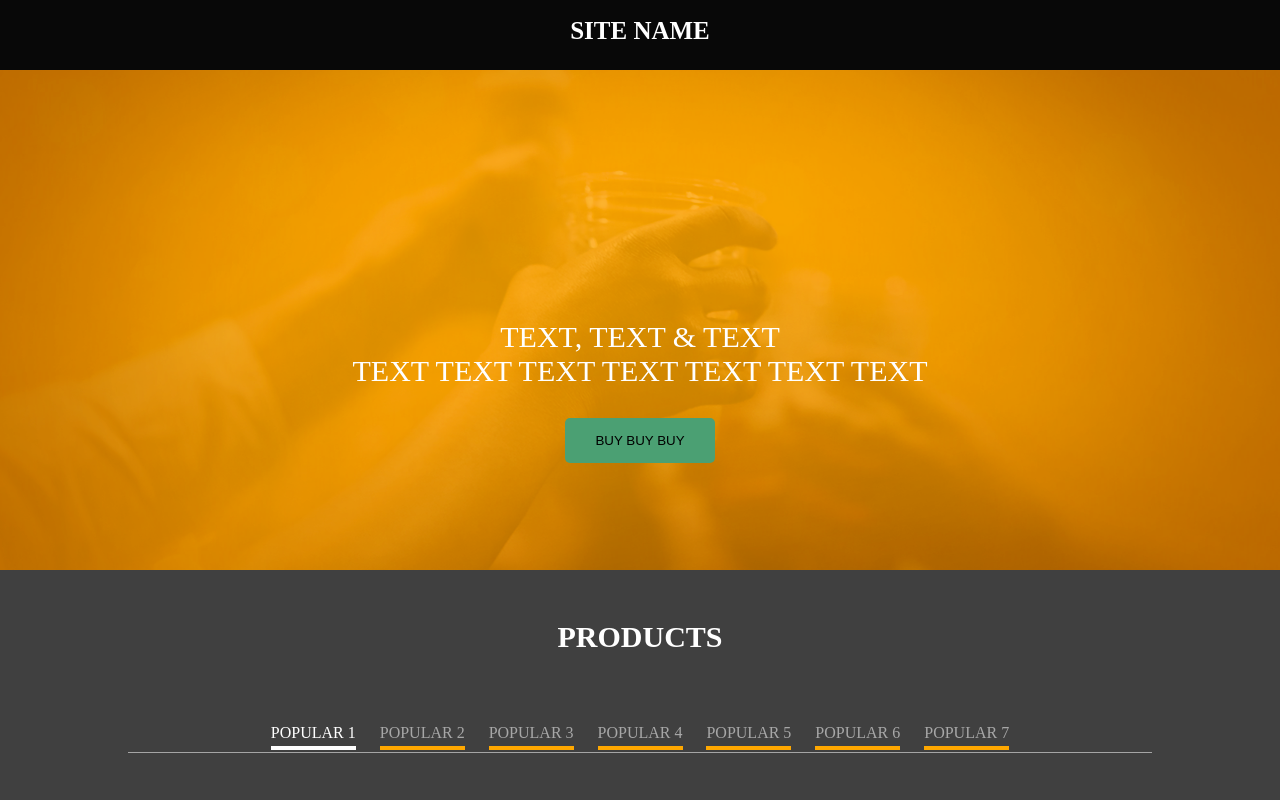
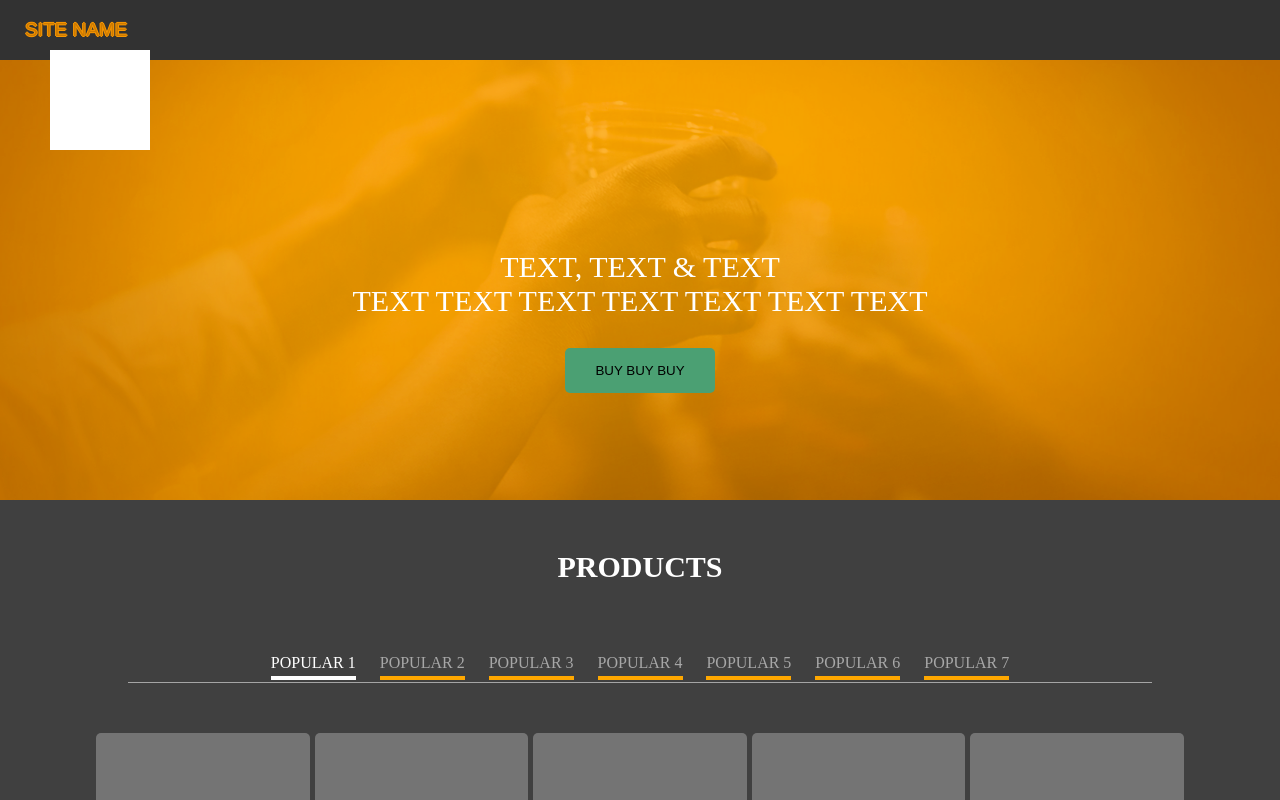
Before and after one commit to y-vitalii/web-app, a Vue app: page / in a window 1280 px wide. Shown: the top 800 px of the page. Built offline with nearby package versions, Linux system fonts and the light colour scheme.

Commit message:
created modules, updated components

```diff
--- a/src/api.js
+++ /dev/null
@@ -1,36 +0,0 @@
-import axios from 'axios'
-
-const client = axios.create({
-    baseURL: 'https://www.reddit.com',
-    json: true
-});
-
-export default {
-    async execute (method, resource, data) {
-        return client({
-            method,
-            url: resource,
-            data,
-            headers: {
-                Authorization: 'Authorization'
-            }
-        }).then(req => {
-            return req.data
-        })
-    },
-    getPosts () {
-        return this.execute('get', 'https://api.coindesk.com/v1/bpi/currentprice.json')
-    },
-    getPost (id) {
-        return this.execute('get', `/posts/${id}`)
-    },
-    createPost (data) {
-        return this.execute('post', '/posts', data)
-    },
-    updatePost (id, data) {
-        return this.execute('put', `/posts/${id}`, data)
-    },
-    deletePost (id) {
-        return this.execute('delete', `/posts/${id}`)
-    }
-}
--- /dev/null
+++ b/src/api/shop.js
@@ -0,0 +1,73 @@
+import axios from 'axios'
+
+const client = axios.create({
+    baseURL: 'https://www.reddit.com',
+    json: true
+});
+
+export default {
+    async execute(method, resource, data) {
+        return client({
+            method,
+            url: resource,
+            data,
+            headers: {
+                Authorization: 'Authorization'
+            }
+        }).then(req => {
+            return req.data
+        })
+    },
+    getPosts() {
+        return this.execute('get', 'https://api.coindesk.com/v1/bpi/currentprice.json')
+    },
+    getPost(id) {
+        return this.execute('get', `/posts/${id}`)
+    },
+    createPost(data) {
+        return this.execute('post', '/posts', data)
+    },
+    updatePost(id, data) {
+        return this.execute('put', `/posts/${id}`, data)
+    },
+    deletePost(id) {
+        return this.execute('delete', `/posts/${id}`)
+    },
+    getDrinks() {
+        const testData = [
+            {name: '1', cost: '1'},
+            {name: '2', cost: '1'},
+            {name: '3', cost: '1'},
+            {name: '4', cost: '1'},
+            {name: '5', cost: '1'},
+            {name: '1', cost: '1'},
+            {name: '2', cost: '1'},
+            {name: '3', cost: '1'},
+            {name: '4', cost: '1'},
+            {name: '5', cost: '1'}
+        ];
+
+        return new Promise(function (resolve) {
+            setTimeout(() => {
+                resolve();
+            }, 50)
+        }).then(function () {
+            return testData;
+        });
+    },
+    getFoods() {
+        const testData = [
+            {name: '1', cost: '1'},
+            {name: '2', cost: '1'},
+            {name: '3', cost: '1'}
+        ];
+
+        return new Promise(function (resolve) {
+            setTimeout(() => {
+                resolve();
+            }, 50)
+        }).then(function () {
+            return testData;
+        });
+    }
+}
--- a/src/components/Content.vue
+++ b/src/components/Content.vue
@@ -3,19 +3,18 @@
         <div class="head-text">PRODUCTS</div>
         <Select />
         <div class="products-content">
-            <swiper :options="swiperOption">
-                <swiper-slide :key="food.name"
-                              v-for="food in foods">
+            <swiper :options="swiperOption" :class="{disabled : 'drinks' !== currentSection}">
+                <swiper-slide :key="drink.name"
+                              v-for="drink in drinks">
                     <Product />
                 </swiper-slide>
                 <div class="swiper-pagination" slot="pagination"></div>
                 <div class="swiper-button-prev" slot="button-prev"></div>
                 <div class="swiper-button-next" slot="button-next"></div>
             </swiper>
-
-            <swiper :options="swiperOption" class="disabled">
+            <swiper :options="swiperOption" :class="{disabled : 'foods' !== currentSection}">
                 <swiper-slide :key="drink.name"
-                              v-for="drink in drinks">
+                              v-for="drink in foods">
                     <Product />
                 </swiper-slide>
                 <div class="swiper-pagination" slot="pagination"></div>
@@ -30,8 +29,10 @@
     import Select from './Select'
     import Product from './Product'
     import {swiper, swiperSlide} from 'vue-awesome-swiper'
+    import {mapState, mapActions} from 'vuex'
 
     import 'swiper/dist/css/swiper.css'
+
 
     export default {
         name: "Content",
@@ -50,47 +51,36 @@
                         el: '.swiper-pagination'
                     }
                 },
-                items: [],
-                foods: [
-                    {name: '1', cost: '2'},
-                    {name: '2', cost: '2'},
-                    {name: '3', cost: '2'},
-                    {name: '4', cost: '2'},
-                    {name: '5', cost: '2'},
-                    {name: '6', cost: '2'},
-                    {name: '7', cost: '2'},
-                    {name: '8', cost: '2'},
-                    {name: '9', cost: '2'},
-                    {name: '10', cost: '2'}
-                ],
-                drinks: []
+                activeSection: ''
             }
+        },
+        actions: {
+            ...mapActions({
+                getDrinks: 'products/getDrinks'
+            })
         },
         methods: {
             changeTopic: function () {
 
             },
-            slide: function (direction) {
-                switch (direction) {
-                    case 'left':
-                        break;
-                    case 'right':
-                        // this.foods[0].destroy();
+            slide: function () {
 
-                        // debugger
-                        this.foods.push({name: '1', cost: '2'});
-                        this.foods.splice(0, 1);
-                        break;
-                    default:
-                        this.foods.splice(0, 1);
-                        this.foods.push({name: '1', cost: '2'});
-                        break;
-                }
             }
         },
-        mounted() {
+        created: function () {
+            this.$store.dispatch('products/getDrinks').then(() => {
 
-        }
+            });
+
+            this.$store.dispatch('products/getFoods').then(() => {
+
+            });
+        },
+        computed: mapState({
+            drinks: state => state.products.drinks,
+            foods: state => state.products.foods,
+            currentSection: state => state.currentSection
+        })
     }
 </script>
 
--- a/src/components/Header.vue
+++ b/src/components/Header.vue
@@ -1,7 +1,8 @@
 <template>
     <div id="header-content">
-        <div>
+        <div class="header">
             <div id="header-text">Site Name</div>
+            <div class="barket"></div>
         </div>
         <Promo />
     </div>
@@ -18,29 +19,49 @@
 
 <style scoped>
     #header-content {
-        display: inline-block;
+
+    }
+
+    #header-text {
+        color: #ce7b00;
+        top: 50%;
+        left:25px;
+        text-shadow: -1px 0 #f99700, 0 1px #f99700, 1px 0 #f99700, 0 -1px #f99700;
+        cursor: pointer;
+        margin: 0;
         text-align: center;
+        text-transform: uppercase;
+        font-weight: lighter;
+        font-size: 19px;
+        position: absolute;
+        -ms-transform: translateY(-50%);
+        transform: translateY(-50%);
+    }
+
+    .header {
+        background-color: #323232;
+        text-align: center;
+        height: 60px;
         width: 100%;
-        height: 100%;
+        position: fixed;
+        left: 0;
+        top: 0;
+        z-index: 200;
     }
-    #header-content div:first-child {
-        display: inline-block;
-        background-color: #080808;
-        height: 70px;
-        width: 100%;
-        /*border: 1px solid white;*/
-        text-align: center;
-    }
-    #header-text {
-        color: white;
-        padding-top: 17px;
-        /*position: fixed;*/
-        top: 50%;
+
+    .barket {
+        background-image: url(../assets/basket.png);
+        position: absolute;
         cursor: pointer;
-        margin: 0 auto;
-        text-transform: uppercase;
-        font-family: cursive;
-        font-weight: bold;
-        font-size: 25px;
+        background: white;
+        margin: 0;
+        height: 200px;
+        width: 200px;
+        -ms-transform: translateY(-50%);
+        transform: translateY(-50%);
+
+        transform: scale(0.5, 0.5);
+        -ms-transform: scale(0.5, 0.5);
+        -webkit-transform: scale(0.5, 0.5);
     }
 </style>
--- a/src/components/Product.vue
+++ b/src/components/Product.vue
@@ -9,7 +9,7 @@
 </template>
 
 <script>
-    import api from '../api';
+    import api from '../api/shop';
 
     export default {
         name: "Product",
--- a/src/components/Select.vue
+++ b/src/components/Select.vue
@@ -17,8 +17,8 @@
         data: function () {
             return {
                 items: [
-                    {text: 1, isActive: true},
-                    {text: 2, isActive: false},
+                    {text: 1, isActive: true, key: 'drinks'},
+                    {text: 2, isActive: false, key: 'foods'},
                     {text: 3, isActive: false},
                     {text: 4, isActive: false},
                     {text: 5, isActive: false},
@@ -36,6 +36,8 @@
                 this.currentSelected = item;
 
                 item.isActive = !item.isActive;
+
+                this.$store.commit('setActive', this.currentSelected.key);
             }
         }
     }
--- /dev/null
+++ b/src/modules/cart.js
@@ -0,0 +1,15 @@
+const state = {};
+
+const getters = {};
+
+const actions = {};
+
+const mutations = {};
+
+export default {
+    namespaced: true,
+    state,
+    getters,
+    actions,
+    mutations
+}
--- /dev/null
+++ b/src/modules/products.js
@@ -0,0 +1,37 @@
+import shop from '../api/shop';
+
+const state = {
+    drinks: [],
+    foods: []
+};
+
+const getters = {
+
+};
+
+const actions = {
+    async getDrinks({commit}) {
+        commit('setDrinks', await shop.getDrinks());
+    },
+    async getFoods({commit}) {
+        commit('setFoods', await shop.getFoods());
+    }
+};
+
+const mutations = {
+    setDrinks(state, drinks) {
+        state.drinks = drinks;
+    },
+    setFoods(state, foods) {
+        state.foods = foods;
+    }
+};
+
+
+export default {
+    namespaced: true,
+    state,
+    getters,
+    actions,
+    mutations
+}
--- a/src/store.js
+++ b/src/store.js
@@ -1,16 +1,22 @@
 import Vue from 'vue'
 import Vuex from 'vuex'
+import products from './modules/products'
+import cart from './modules/cart'
 
 Vue.use(Vuex);
 
 export default new Vuex.Store({
-  state: {
-
-  },
-  mutations: {
-
-  },
-  actions: {
-
-  }
+    state: {
+        currentSection: 'drinks'
+    },
+    mutations: {
+        setActive(state, val) {
+            state.currentSection = val;
+        }
+    },
+    actions: {},
+    modules: {
+        products,
+        cart
+    }
 })
```
Also changed, not shown: src/assets/basket.png (added).
